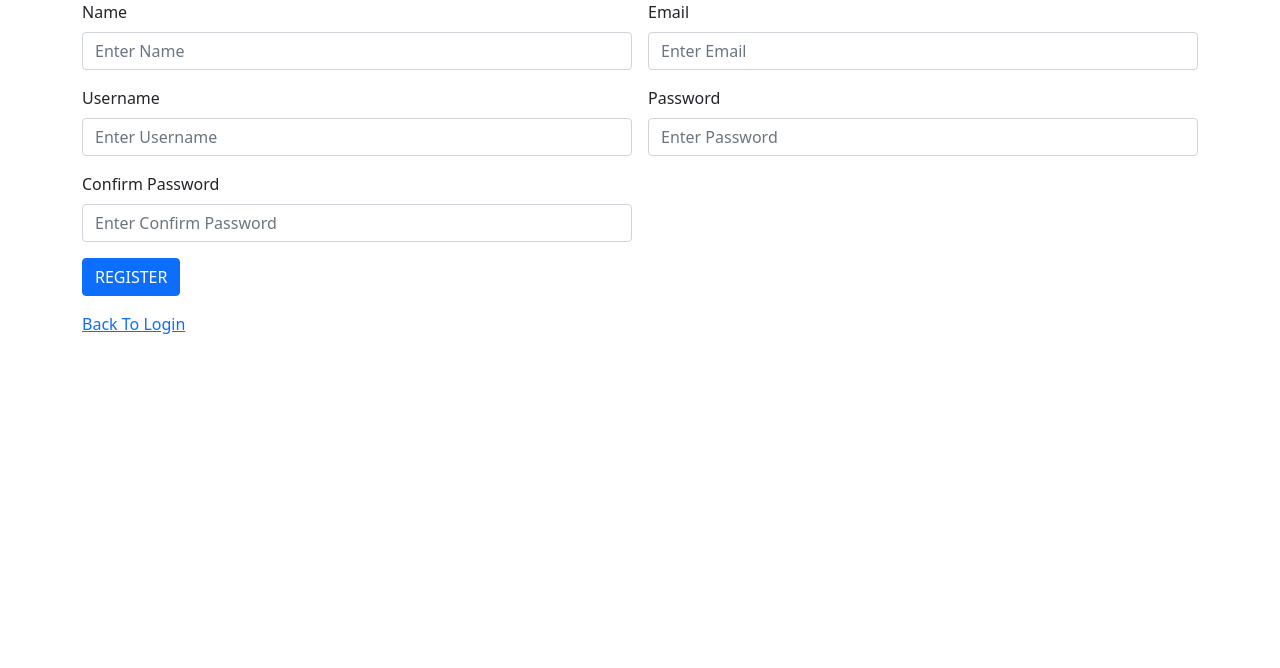
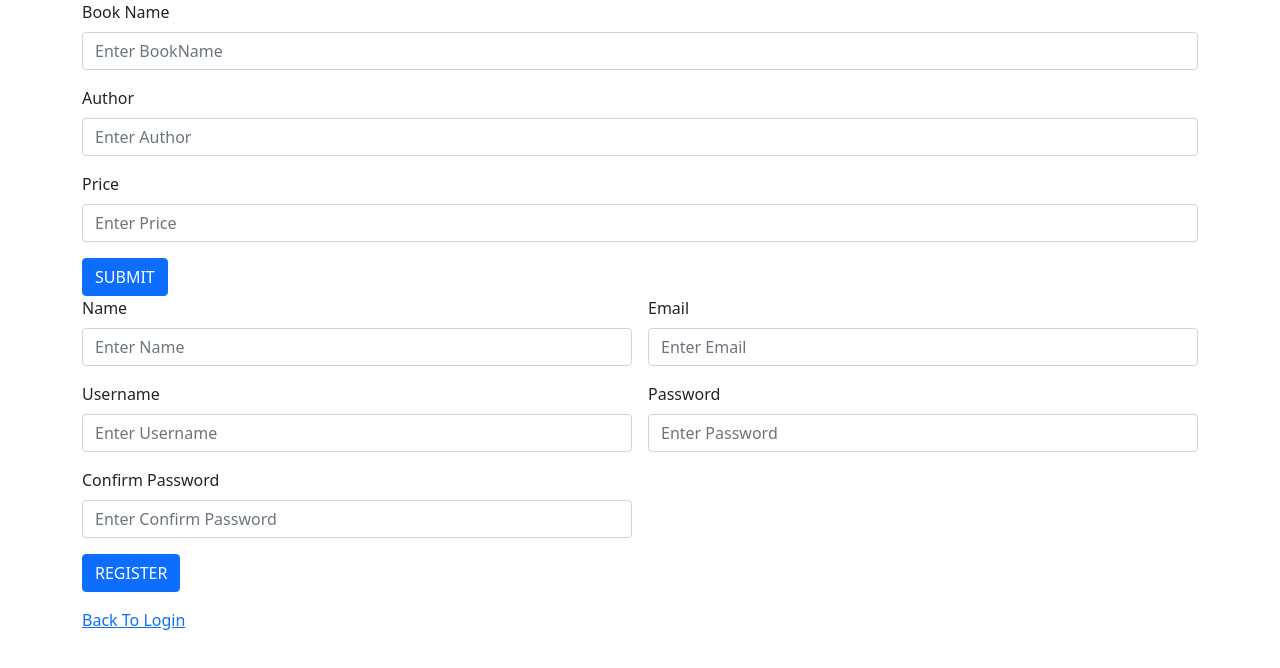
Before and after one commit to adhiponnuzz/libraryreactapp, a React (Create React App) app: page /Register in a window 1280 px wide. Shown: the top 668 px of the page. Built offline with nearby package versions, Linux system fonts and the light colour scheme.

Commit message:
addbook finished

```diff
--- a/src/App.js
+++ b/src/App.js
@@ -5,12 +5,14 @@ import 'bootstrap/dist/js/bootstrap.bundle.min.js';
 import Login from './component/Login';
 import { BrowserRouter, Route, Routes } from 'react-router-dom';
 import Register from './component/Register';
+import Addbook from './component/Addbook';
 
 
 function App() {
   return (
 
     <>
+    <Addbook/>
     <BrowserRouter>
 
     <Routes>
--- /dev/null
+++ b/src/component/Addbook.js
@@ -0,0 +1,52 @@
+import React, { useState } from 'react'
+
+const Addbook = () => {
+    var [bookname,setBookname]=useState("")
+    var [author,setAuthor]=useState("")
+    var [price,setPrice]=useState("")
+
+    const subData=()=>{
+
+        const data={"BookName":bookname,"Author":author,"Price":price}
+        console.log(data)
+
+
+
+
+    }
+
+  return (
+    <div>
+
+<div class="container">
+    <div class="row">
+        <div class="col col-12 col-sm-12 col-md-12 col-lg-12 col-xl-12 col-xxl-12">
+            <div class="row g-3">
+                <div class="col col-12 col-sm-12 col-md-12 col-lg-12 col-xl-12 col-xxl-12">
+                    <label for="" class="form-label">Book Name</label>
+                    <input onChange={(e)=>{setBookname(e.target.value)}} placeholder="Enter BookName" type="text" class="form-control"/>
+                </div>
+                <div class="col col-12 col-sm-12 col-md-12 col-lg-12 col-xl-12 col-xxl-12">
+                    <label for="" class="form-label">Author</label>
+                    <input onChange={(e)=>{setAuthor(e.target.value)}} placeholder="Enter Author" type="text" class="form-control"/>
+                </div>
+                <div class="col col-12 col-sm-12 col-md-12 col-lg-12 col-xl-12 col-xxl-12">
+                    <label for="" class="form-label">Price</label>
+                    <input onChange={(e)=>{setPrice(e.target.value)}} placeholder="Enter Price" type="text" class="form-control"/>
+                </div>
+                <div class="col col-12 col-sm-12 col-md-12 col-lg-12 col-xl-12 col-xxl-12">
+                    <button onClick={subData} class="btn btn-primary">SUBMIT</button>
+                </div>
+            </div>
+        </div>
+    </div>
+</div>
+
+
+
+
+    </div>
+  )
+}
+
+export default Addbook
```
